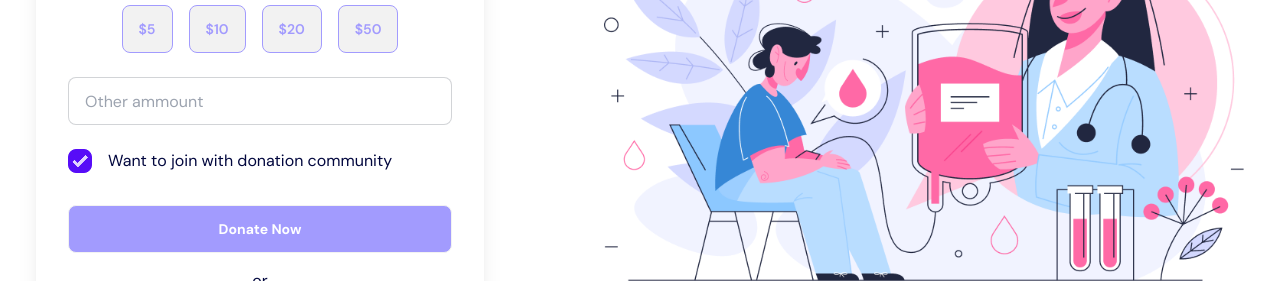
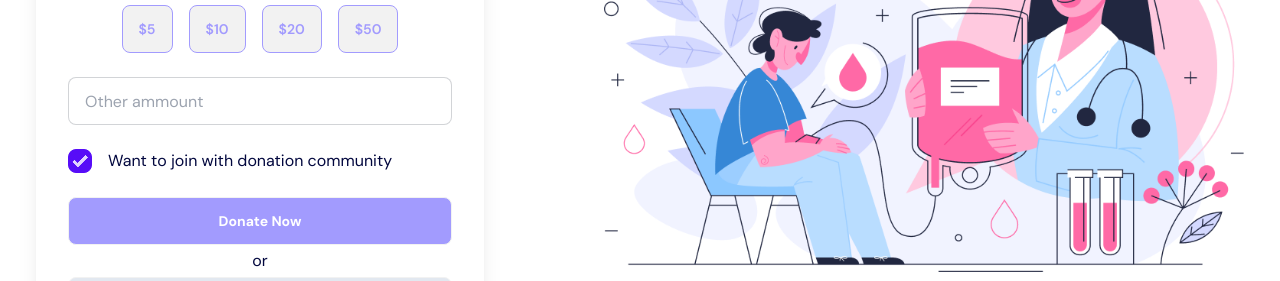
Before and after one commit to shahriarmostafiz/fundraiser-project, a plain HTML site: page index.html in a window 1280 px wide. Shown: the part 279-560 px from the top of the page. Drawn offline with nearby package versions, Linux system fonts and the light colour scheme.

Commit message:
beta version

```diff
--- a/index.html
+++ b/index.html
@@ -351,13 +351,13 @@
                     <span>Want to join with donation community</span>
                   </label>
                 </div>
-                <div class="form-control mt-6">
+                <div class="form-control mt-4">
                   <button
                     class="btn bg-primary-color text-white normal-case font-bold"
                   >
                     Donate Now
                   </button>
-                  <p class="text-center my-4">or</p>
+                  <p class="text-center my-1">or</p>
                   <button class="btn bg-slate-200 normal-case font-bold">
                     <img src="./images/google.png" alt="" />
                     Donate with Google Pay
```
